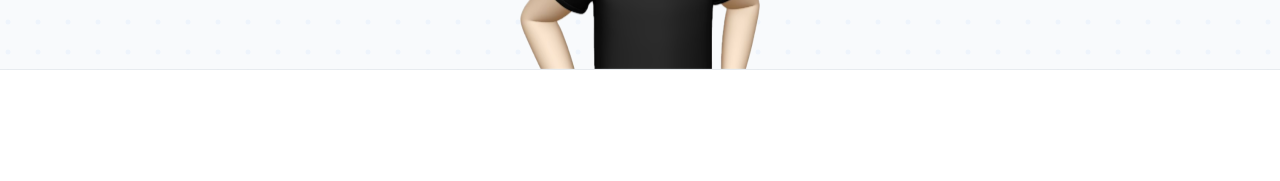
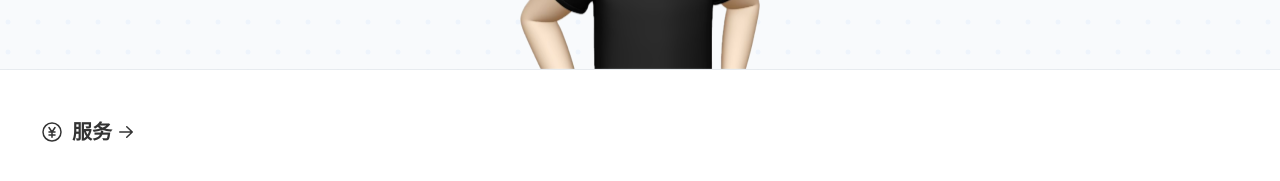
Before and after one commit to trojanyao/trojanyao, a Next.js app: page / in a window 1280 px wide. Shown: the part 731-912 px from the top of the page. Built offline with nearby package versions, Linux system fonts and the light colour scheme.

Commit message:
feat: add <SectionHeader> component and title animation

```diff
--- /dev/null
+++ b/app/components/SectionHeader.tsx
@@ -0,0 +1,34 @@
+import Link from 'next/link';
+
+import { ArrowRightIcon } from '@heroicons/react/20/solid';
+
+export default function SectionHeader({
+  url,
+  title,
+  icon,
+  children,
+}: {
+  url: string;
+  title: string;
+  icon: React.ReactNode;
+  children?: React.ReactNode;
+}) {
+  return (
+    <div className="w-full flex justify-between">
+      {/* Left */}
+      <Link href={url} className="group">
+        <div className="flex items-center gap-1 cursor-pointer">
+          <div className="flex items-center gap-2">
+            <div className="size-6">{icon}</div>
+            <span className="text-xl font-semibold">{title}</span>
+          </div>
+
+          <ArrowRightIcon className="size-5 group-hover:animate-bounce-right" />
+        </div>
+      </Link>
+
+      {/* Right */}
+      {children}
+    </div>
+  );
+}
--- /dev/null
+++ b/app/components/SectionService.tsx
@@ -0,0 +1,14 @@
+import { CurrencyYenIcon } from '@heroicons/react/24/outline';
+import SectionHeader from './SectionHeader';
+
+export default function SectionService() {
+  return (
+    <section>
+      <SectionHeader
+        url="/service"
+        title="服务"
+        icon={<CurrencyYenIcon />}
+      ></SectionHeader>
+    </section>
+  );
+}
--- a/app/page.tsx
+++ b/app/page.tsx
@@ -1,14 +1,16 @@
 import Image from 'next/image';
 import { Kaushan_Script } from 'next/font/google';
 
+import Memoji from '@/public/memoji.png';
 import './page.css';
-import Memoji from '@/public/memoji.png';
+import SectionService from './components/SectionService';
 
 const kaushan_script = Kaushan_Script({ weight: '400', subsets: ['latin'] });
 
 export default function Home() {
   return (
     <>
+      {/* Banner */}
       <div className="banner-wrap w-screen h-screen min-h-[600px] box-content border-b border-secondary flex flex-col items-center">
         <div className="w-[1200px] h-full min-h-[600px] relative flex flex-col justify-center items-center">
           {/* Title */}
@@ -42,7 +44,11 @@ export default function Home() {
           />
         </div>
       </div>
-      <div className="h-96"></div>
+
+      {/* Content */}
+      <div className="w-[1200px] py-12 mx-auto flex flex-col gap-8">
+        <SectionService />
+      </div>
     </>
   );
 }
--- a/tailwind.config.ts
+++ b/tailwind.config.ts
@@ -34,6 +34,15 @@ const config: Config = {
       fontWeight: {
         normal: '350',
       },
+      animation: {
+        'bounce-right': 'bounce-right 600ms ease-out 2',
+      },
+      keyframes: {
+        'bounce-right': {
+          '0% 100%': { transform: 'translateX(0)' },
+          '50%': { transform: 'translateX(4px)' },
+        },
+      },
     },
   },
   plugins: [],
```
